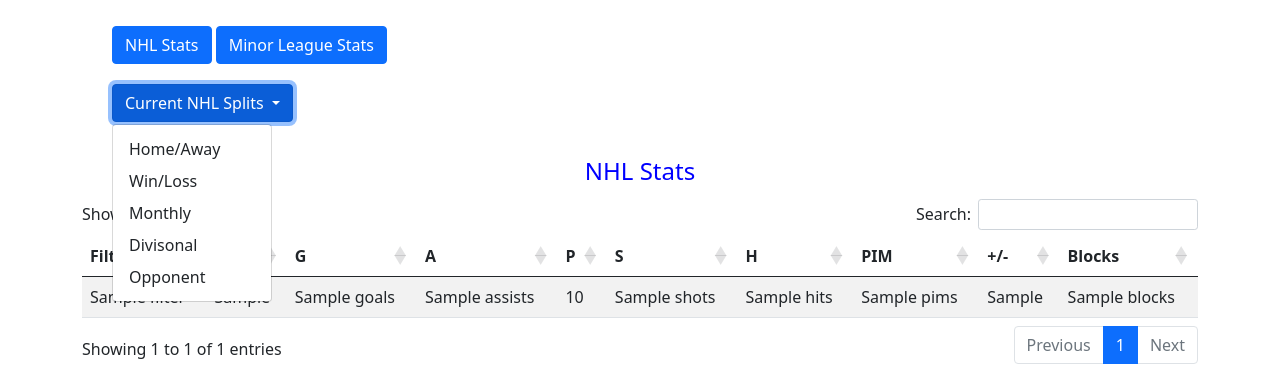
After one commit to lukewismer/nhl, a Flask app: page /individual/1/ in a window 1280 px wide, after a click on "Current NHL Splits". The commit adds this page. Shown: the part 426-800 px from the top of the page. Run offline with Flask 2, Linux system fonts and the light colour scheme; a database or web service that is not in the repository returns one stand-in record (values such as "Sample title"); some libraries are stand-ins or nearby versions.

Commit message:
Player Bios

```diff
--- a/flask_app/nhl_app.py
+++ b/flask_app/nhl_app.py
@@ -1,4 +1,5 @@
-from flask import Flask, render_template
+from warnings import filters
+from flask import Flask, render_template, request
 from pymongo import MongoClient
 import os
 import requests
@@ -10,11 +11,46 @@ mongodb_client = MongoClient(f"mongodb+srv://{os.environ.get('mongoDBuser')}:{os
 db = mongodb_client['NHL']
 collection = db['skaters']
 
+@app.route('/skaters')
+def stats():
+
+    players = collection.find({ '$and': [{'nhl_stats': { '$exists': 'true', '$ne': [] }}, {'nhl_stats.year': {'$eq': '20212022'}} ] })
+
+    return render_template('datatable.html', title="NHL Stat Leaders", players=players)
+
 @app.route('/')
 def home():
+    return render_template('home.html', title='Home Page')
 
-    players = collection.find({ 'nhl_stats': { '$exists': 'true', '$ne': [] } })
-    return render_template('datatable.html', title="NHL Stat Leaders", players=players)
+@app.route('/individual/<player_id>/')
+def individual_skater(player_id):
+
+    query = {"_id": int(player_id)}
+
+    stat_filter = request.args.get('filter')
+    filter_title = 'NHL Stats'
+
+    if stat_filter == 'home_away_splits':
+        filter_title = 'Home Away Splits'
+    elif stat_filter == 'win_loss_splits':
+        filter_title = 'Win Loss Splits'
+    elif stat_filter == 'monthly_splits':
+        filter_title = 'Monthly Splits'
+    elif stat_filter == 'divisional_splits':
+        filter_title = 'Divisional Splits'
+    elif stat_filter == 'team_splits':
+        filter_title = 'Opponent Splits'
+    elif stat_filter == 'minor_leagues_stats':
+        filter_title = 'Minor League Stats'
+
+    player_data = collection.find(query)
+
+    for p in player_data:
+        player_stats = p[str(stat_filter)]
+        player = p
+
+    return render_template('individual_stats.html', player=player_stats, title=player['info']['name'], filter=stat_filter,
+                            filter_title=filter_title, player_id=player_id, player_info=player['info'])
 
 if __name__ == '__main__':
     app.run(host="localhost", port=8000, debug=True)
--- a/flask_app/static/css/style.css
+++ b/flask_app/static/css/style.css
@@ -1,10 +1,19 @@
-h1 {
-    border: 2px #eee solid;
+#main-title {
+    text-align: center;
     color: brown;
-    text-align: center;
-    padding: 10px;
+    padding: 20px;
 }
 
-title {
+#filter-stats {
+    padding: 30px;
+}
+
+#filter-stats-dropdown {
+    padding-top: 20px;
+}
+
+#filter-title {
+    padding: 5px;
     color: blue;
+    text-align: center;
 }
--- a/flask_app/templates/base.html
+++ b/flask_app/templates/base.html
@@ -4,15 +4,32 @@
     <title>{{ title }}</title>
     <link href="https://cdn.jsdelivr.net/npm/bootstrap@5.0.1/dist/css/bootstrap.min.css" rel="stylesheet" integrity="sha384-+0n0xVW2eSR5OomGNYDnhzAbDsOXxcvSN1TPprVMTNDbiYZCxYbOOl7+AMvyTG2x" crossorigin="anonymous">
     <link rel="stylesheet" type="text/css" href="https://cdn.datatables.net/1.10.25/css/dataTables.bootstrap5.css">
+    <link rel="stylesheet" href="{{ url_for('static', filename='css/style.css') }}">
+    <link href="https://cdn.jsdelivr.net/npm/bootstrap@5.0.2/dist/css/bootstrap.min.css" rel="stylesheet" integrity="sha384-EVSTQN3/azprG1Anm3QDgpJLIm9Nao0Yz1ztcQTwFspd3yD65VohhpuuCOmLASjC" crossorigin="anonymous">
   <body>
     <div class="container">
-      <h1>{{ title }}</h1>
+      <h1 id=main-title>{{ title }}</h1>
+      <nav class="navbar navbar-expand-lg navbar-light bg-light">
+        <div class="container-fluid">
+          <a class="navbar-brand" href="/"> Home </a>
+          <button class="navbar-toggler" type="button" data-bs-toggle="collapse" data-bs-target="#navbarSupportedContent" aria-controls="navbarSupportedContent" aria-expanded="false" aria-label="Toggle navigation">
+            <span class="navbar-toggler-icon"></span>
+          </button>
+          <div class="collapse navbar-collapse" id="navbarSupportedContent">
+            <ul class="navbar-nav me-auto mb-2 mb-lg-0">
+              <li class="nav-item">
+                <a class="nav-link active" aria-current="page" href="/skaters">Current Stat Leaders</a>
+              </li>
+          </div>
+        </div>
+      </nav>
       <hr>
       {% block content %}{% endblock %}
     </div>
     <script type="text/javascript" charset="utf8" src="https://code.jquery.com/jquery-3.6.0.min.js"></script>
     <script type="text/javascript" charset="utf8" src="https://cdn.datatables.net/1.10.25/js/jquery.dataTables.js"></script>
     <script type="text/javascript" charset="utf8" src="https://cdn.datatables.net/1.10.25/js/dataTables.bootstrap5.js"></script>
+    <script src="https://cdn.jsdelivr.net/npm/bootstrap@5.0.2/dist/js/bootstrap.bundle.min.js" integrity="sha384-MrcW6ZMFYlzcLA8Nl+NtUVF0sA7MsXsP1UyJoMp4YLEuNSfAP+JcXn/tWtIaxVXM" crossorigin="anonymous"></script>
     {% block scripts %}{% endblock %}
   </body>
 </html>
--- a/flask_app/templates/datatable.html
+++ b/flask_app/templates/datatable.html
@@ -24,7 +24,7 @@
     <tbody>
         {% for player in players %}
         <tr>
-          <td>{{ player.info.name }}</td>
+          <td><a href='/individual/{{player.info.id}}?filter=nhl_stats'>{{ player.info.name }}</a></td>
           <td>{{ player.info.age }}</td>
           <td>{{ player.info.shoots_catches }}</td>
           <td>{{ player.info.number }}</td>
--- /dev/null
+++ b/flask_app/templates/home.html
@@ -0,0 +1 @@
+{% extends "base.html" %}
--- /dev/null
+++ b/flask_app/templates/individual_stats.html
@@ -0,0 +1,111 @@
+{% extends "base.html" %}
+
+{% block content %}
+
+<!-- Bio -->
+<div class="card mb-3" style="max-width: 540px; margin:auto">
+<div class="row g-0">
+    <div class="col-md-4">
+    <img src="http://nhl.bamcontent.com/images/headshots/current/168x168/{{player_id}}.jpg" class="img-fluid rounded-start" alt="...">
+    </div>
+    <div class="col-md-8">
+    <div class="card-body">
+        <ul class="list-group list-group-flush">
+            <li class="list-group-item">Height: {{player_info.height}}  ||  Weight: {{player_info.weight}} lbs</li>
+            <li class="list-group-item">DOB: {{player_info.date_of_birth}}  ||  Age: {{player_info.age}}</li>
+            <li class="list-group-item">Nation: {{player_info.nationality}}  ||  City: {{player_info.birth_city}}</li>
+            <li class="list-group-item">Hand: {{player_info.shoots_catches}}  ||  Number: {{player_info.number}}</li>
+            </ul>
+    </div>
+    </div>
+</div>
+</div>
+
+<!-- Table Filtering-->
+<div id='filter-stats'>
+    <a class="btn btn-primary" href="?filter=nhl_stats" role="button">NHL Stats</a>
+    <a class="btn btn-primary" href="?filter=minor_leagues_stats" role="button">Minor League Stats</a>
+    <div class="dropdown" id="filter-stats-dropdown">
+        <a class="btn btn-primary dropdown-toggle" href="nhl_stats" role="button" id="dropdownMenuLink" data-bs-toggle="dropdown" aria-expanded="false">
+          Current NHL Splits
+        </a>
+
+        <ul class="dropdown-menu" aria-labelledby="dropdownMenuLink">
+          <li><a class="dropdown-item" href="?filter=home_away_splits">Home/Away</a></li>
+          <li><a class="dropdown-item" href="?filter=win_loss_splits">Win/Loss</a></li>
+          <li><a class="dropdown-item" href="?filter=monthly_splits">Monthly</a></li>
+          <li><a class="dropdown-item" href="?filter=divisional_splits">Divisonal</a></li>
+          <li><a class="dropdown-item" href="?filter=team_splits">Opponent</a></li>
+        </ul>
+      </div>
+
+</div>
+
+<!-- TABLE -->
+<div>
+    <h4 id="filter-title">{{filter_title}}</h4>
+  <table id="data" class="table table-striped">
+    <thead>
+      <tr>
+        {% if filter == 'nhl_stats' or filter == 'minor_leagues_stats'%}
+        <th>Team</th>
+        {% if filter == 'minor_leagues_stats' %}
+        <th>League</th>
+        {% endif %}
+        <th>Season</th>
+        {% else %}
+        <th>Filter</th>
+        {% endif %}
+        <th>GP</th>
+        <th>G</th>
+        <th>A</th>
+        <th>P</th>
+        {% if filter != 'minor_leagues_stats' %}
+        <th>S</th>
+        <th>H</th>
+        <th>PIM</th>
+        <th>+/-</th>
+        <th>Blocks</th>
+        {% endif %}
+      </tr>
+    </thead>
+    <tbody>
+        {% for stat in player %}
+        <tr>
+            {% if filter == 'nhl_stats' or filter == 'minor_leagues_stats'%}
+          <td>{{ stat.team_name }}</td>
+            {% if filter == 'minor_leagues_stats' %}
+            <td>{{ stat.league }}</td>
+            {% endif %}
+          <td>{{ stat.year }}</td>
+            {% else %}
+            <td>{{stat.filter}}</td>
+            {% endif %}
+          <td>{{ stat.stats.games_played }}</td>
+          <td>{{ stat.stats.goals }}</td>
+          <td>{{ stat.stats.assists }}</td>
+          <td>{{ stat.stats.points }}</td>
+          {% if filter != 'minor_leagues_stats' %}
+          <td>{{ stat.stats.shots }}</td>
+          <td>{{ stat.stats.hits }}</td>
+          <td>{{ stat.stats.pims }}</td>
+          <td>{{ stat.stats.plus_minus }}</td>
+          <td>{{ stat.stats.blocks }}</td>
+          {% endif %}
+
+        </tr>
+      {% endfor %}
+    </tbody>
+  </table>
+</div>
+{% endblock %}
+
+
+{% block scripts %}
+  <script>
+    $(document).ready(function () {
+      $('#data').DataTable({
+      });
+    });
+  </script>
+{% endblock %}
```
Also changed, not shown: a.py (deleted, +0 -30 lines), db/db.py (+38 -19 lines).
